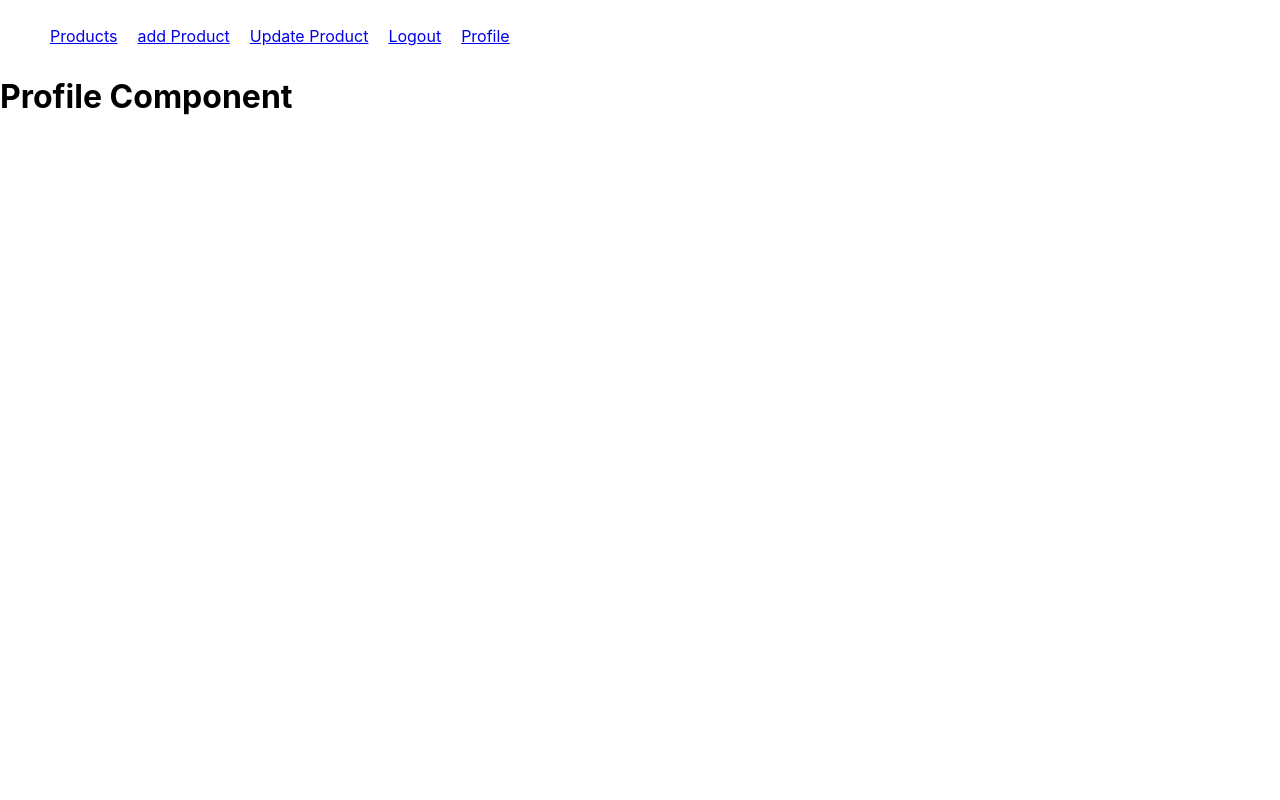
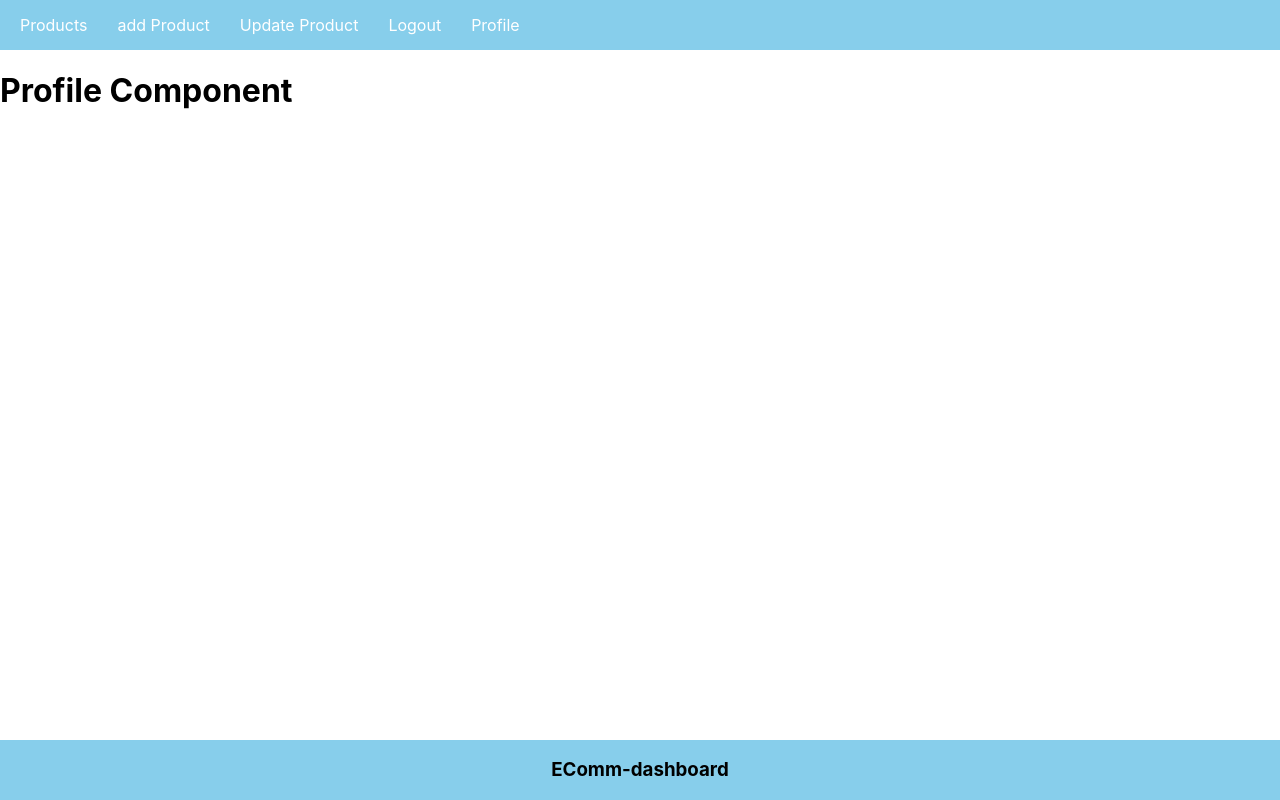
Before and after one commit to Kadar-Admankar/E-Comm, a React (Create React App) app in the folder front-end/: page /profile in a window 1280 px wide. Built offline with nearby package versions, Linux system fonts and the light colour scheme.

Commit message:
added style and footer to page

```diff
--- a/front-end/src/App.css
+++ b/front-end/src/App.css
@@ -3,6 +3,25 @@
 .nav-ul li{
   display: inline-block;
   padding: 10px;
+}
+
+.nav-ul li a{
+  color: white;
+  padding: 5px;
+  text-decoration: none;
+}
+.nav-ul{
+  padding: 5px;
+  margin: 0;
+  background-color: skyblue;
+}
+
+.footer {
+  position: absolute;
+  bottom: 0;
+  text-align: center;
+  width: 100%;
+  background-color: skyblue;
 }
 
 @media (prefers-reduced-motion: no-preference) {
--- a/front-end/src/App.js
+++ b/front-end/src/App.js
@@ -1,6 +1,7 @@
 import './App.css';
-import Nav from './Nav';
+import Nav from './Components/Nav';
 import { BrowserRouter, Routes, Route } from 'react-router-dom';
+import Footer from './Components/Footer';
 function App() {
   return (
     <div className="App">
@@ -14,6 +15,7 @@
         <Route  path='/profile' element={ <h1>Profile Component</h1> }/>
       </Routes>
       </BrowserRouter>
+      <Footer />
     </div>
   );
 }
--- /dev/null
+++ b/front-end/src/Components/Footer.js
@@ -0,0 +1,11 @@
+import React from 'react';
+
+const Footer = ()=>{
+    return (
+        <div className='footer'>
+            <h3>EComm-dashboard</h3>
+        </div>
+    )
+}
+
+export default Footer;
```
Also changed, not shown: front-end/src/Components/Nav.js (renamed from front-end/src/Nav.js), front-end/src/logo.svg (deleted).
